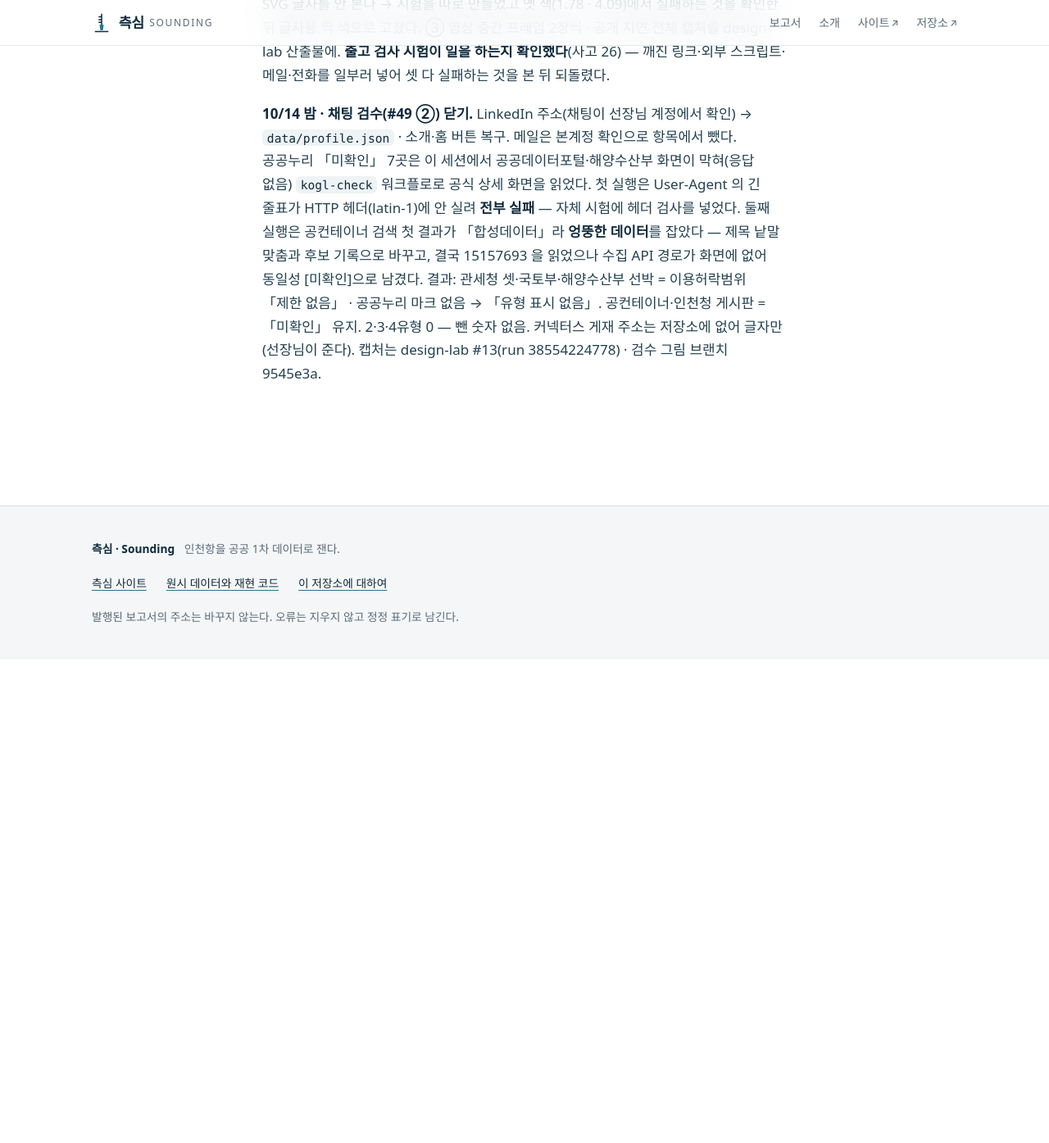
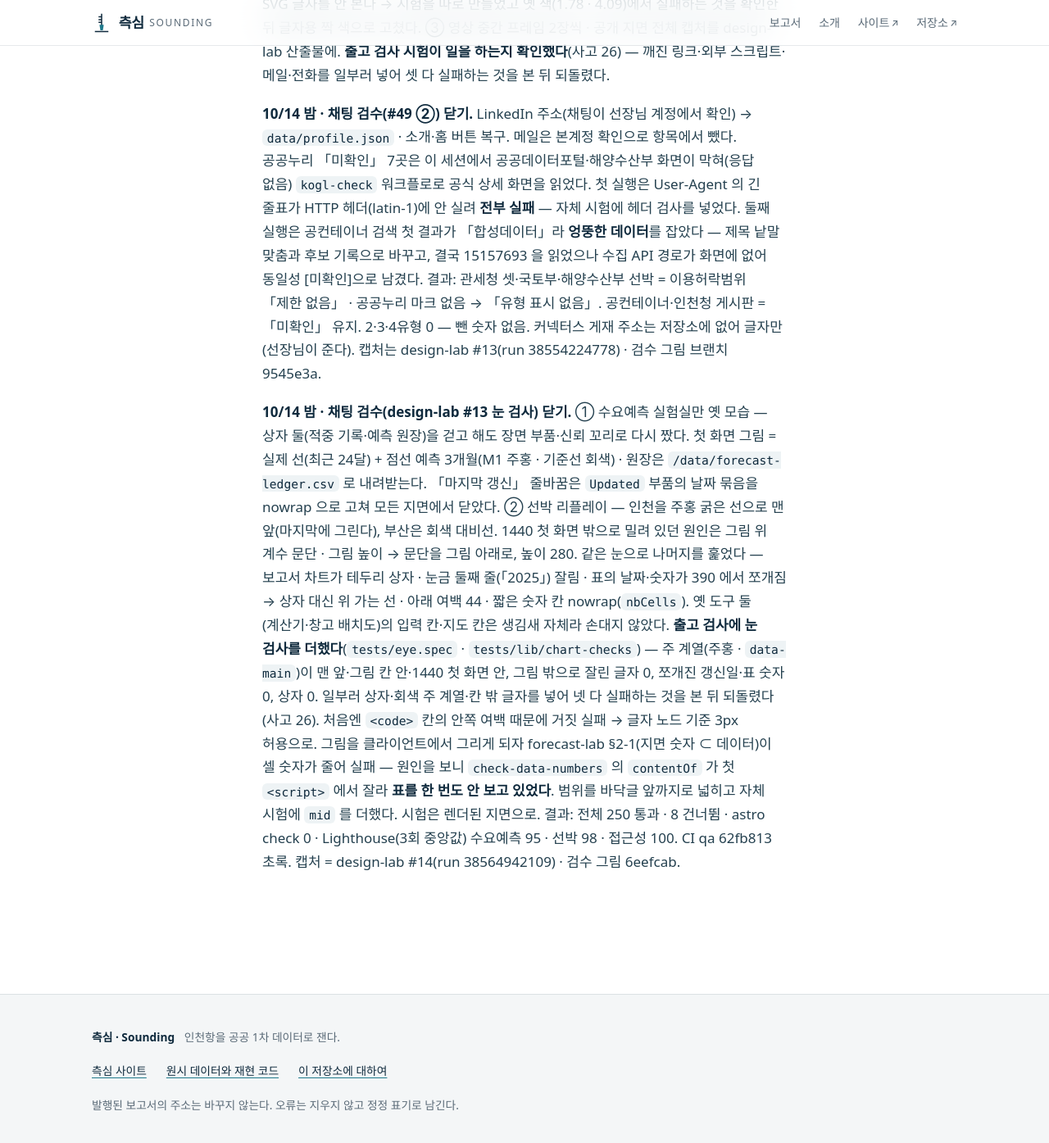
Before and after one commit to jisangj03-dev/incheon-port-analysis, a Jekyll site: the page built from docs/작업기록.md, in a window 1280 px wide and 1400 px high, scrolled down 157096 px. Shown: the top 1395 px of the window at 82% size. Built offline with Jekyll 4.4.1, drawn with Linux system fonts in a browser that asks for light colours; some web fonts are replaced; our own code applies the rules of GitHub Pages for plain Markdown files; before the commit the page ends 157901 px from its top, so only the background shows below that.

Commit message:
기록 — 채팅 검수(design-lab #13 눈 검사) 닫기 경위(작업기록) · 위임문 갱신 5
Co-Authored-By: Claude Opus 5.5 <noreply@anthropic.com>
Claude-Session: https://claude.ai/code/session_01L59oEoiMW7KHoJRFFkcN4Q

```diff
--- a/docs/작업기록.md
+++ b/docs/작업기록.md
@@ -3526,3 +3526,10 @@ mail-02 의 기고 전속 조건(원문 게재 요구 여부)은 mail-01 때와
 **10/14 밤 · 채팅 검수(#49 ②) 닫기.** LinkedIn 주소(채팅이 선장님 계정에서 확인) → `data/profile.json` · 소개·홈 버튼 복구. 메일은 본계정 확인으로 항목에서 뺐다.
 공공누리 「미확인」 7곳은 이 세션에서 공공데이터포털·해양수산부 화면이 막혀(응답 없음) `kogl-check` 워크플로로 공식 상세 화면을 읽었다. 첫 실행은 User-Agent 의 긴 줄표가 HTTP 헤더(latin-1)에 안 실려 **전부 실패** — 자체 시험에 헤더 검사를 넣었다. 둘째 실행은 공컨테이너 검색 첫 결과가 「합성데이터」라 **엉뚱한 데이터**를 잡았다 — 제목 낱말 맞춤과 후보 기록으로 바꾸고, 결국 15157693 을 읽었으나 수집 API 경로가 화면에 없어 동일성 [미확인]으로 남겼다.
 결과: 관세청 셋·국토부·해양수산부 선박 = 이용허락범위 「제한 없음」 · 공공누리 마크 없음 → 「유형 표시 없음」. 공컨테이너·인천청 게시판 = 「미확인」 유지. 2·3·4유형 0 — 뺀 숫자 없음. 커넥터스 게재 주소는 저장소에 없어 글자만(선장님이 준다). 캡처는 design-lab #13(run 38554224778) · 검수 그림 브랜치 9545e3a.
+
+**10/14 밤 · 채팅 검수(design-lab #13 눈 검사) 닫기.** ① 수요예측 실험실만 옛 모습 — 상자 둘(적중 기록·예측 원장)을 걷고 해도 장면 부품·신뢰 꼬리로 다시 짰다. 첫 화면 그림 = 실제 선(최근 24달) + 점선 예측 3개월(M1 주홍 · 기준선 회색) · 원장은 `/data/forecast-ledger.csv` 로 내려받는다. 「마지막 갱신」 줄바꿈은 `Updated` 부품의 날짜 묶음을 nowrap 으로 고쳐 모든 지면에서 닫았다.
+② 선박 리플레이 — 인천을 주홍 굵은 선으로 맨 앞(마지막에 그린다), 부산은 회색 대비선. 1440 첫 화면 밖으로 밀려 있던 원인은 그림 위 계수 문단 · 그림 높이 → 문단을 그림 아래로, 높이 280.
+같은 눈으로 나머지를 훑었다 — 보고서 차트가 테두리 상자 · 눈금 둘째 줄(「2025」) 잘림 · 표의 날짜·숫자가 390 에서 쪼개짐 → 상자 대신 위 가는 선 · 아래 여백 44 · 짧은 숫자 칸 nowrap(`nbCells`). 옛 도구 둘(계산기·창고 배치도)의 입력 칸·지도 칸은 생김새 자체라 손대지 않았다.
+**출고 검사에 눈 검사를 더했다**(`tests/eye.spec` · `tests/lib/chart-checks`) — 주 계열(주홍 · `data-main`)이 맨 앞·그림 칸 안·1440 첫 화면 안, 그림 밖으로 잘린 글자 0, 쪼개진 갱신일·표 숫자 0, 상자 0. 일부러 상자·회색 주 계열·칸 밖 글자를 넣어 넷 다 실패하는 것을 본 뒤 되돌렸다(사고 26). 처음엔 `<code>` 칸의 안쪽 여백 때문에 거짓 실패 → 글자 노드 기준 3px 허용으로.
+그림을 클라이언트에서 그리게 되자 forecast-lab §2-1(지면 숫자 ⊂ 데이터)이 셀 숫자가 줄어 실패 — 원인을 보니 `check-data-numbers` 의 `contentOf` 가 첫 `<script>` 에서 잘라 **표를 한 번도 안 보고 있었다**. 범위를 바닥글 앞까지로 넓히고 자체 시험에 `mid` 를 더했다. 시험은 렌더된 지면으로.
+결과: 전체 250 통과 · 8 건너뜀 · astro check 0 · Lighthouse(3회 중앙값) 수요예측 95 · 선박 98 · 접근성 100. CI qa 62fb813 초록. 캡처 = design-lab #14(run 38564942109) · 검수 그림 6eefcab.
```
Also changed, not shown: docs/위임문_다음세션_20261012.md (+3 -0 lines).
